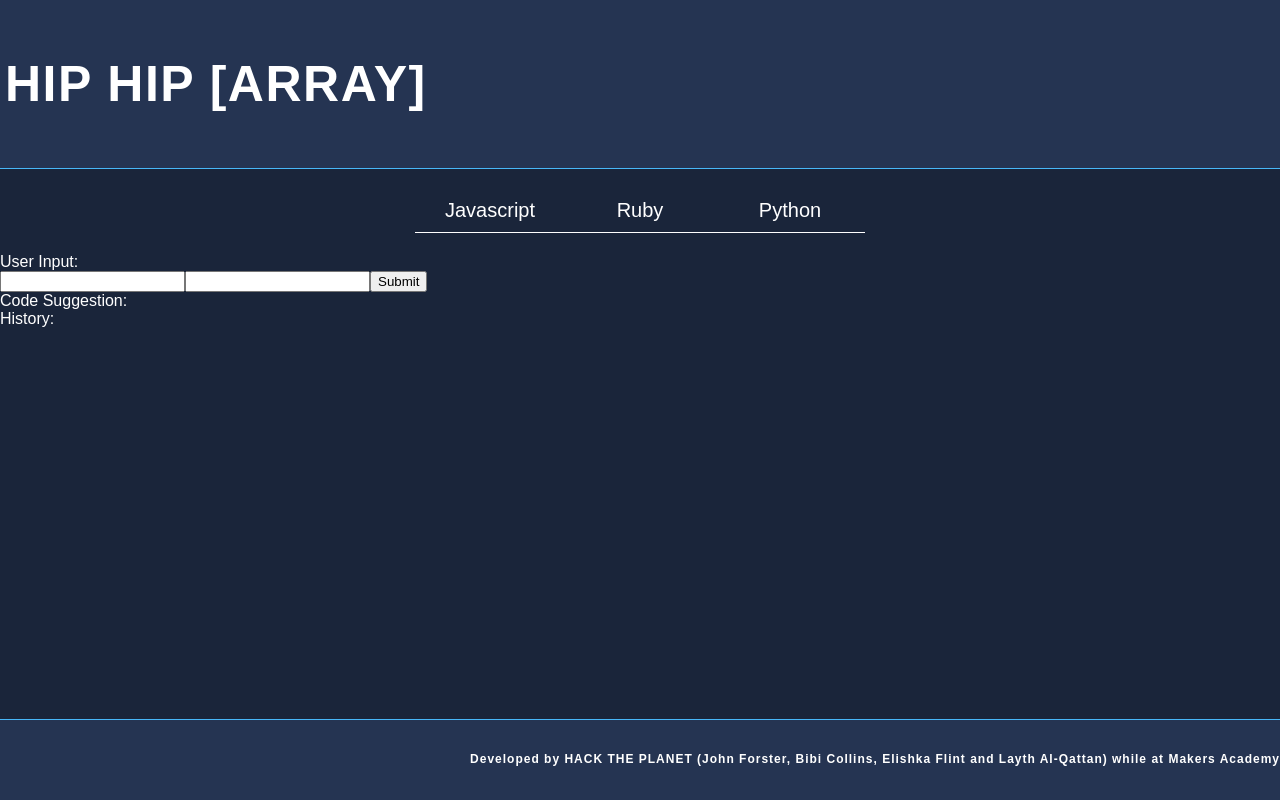
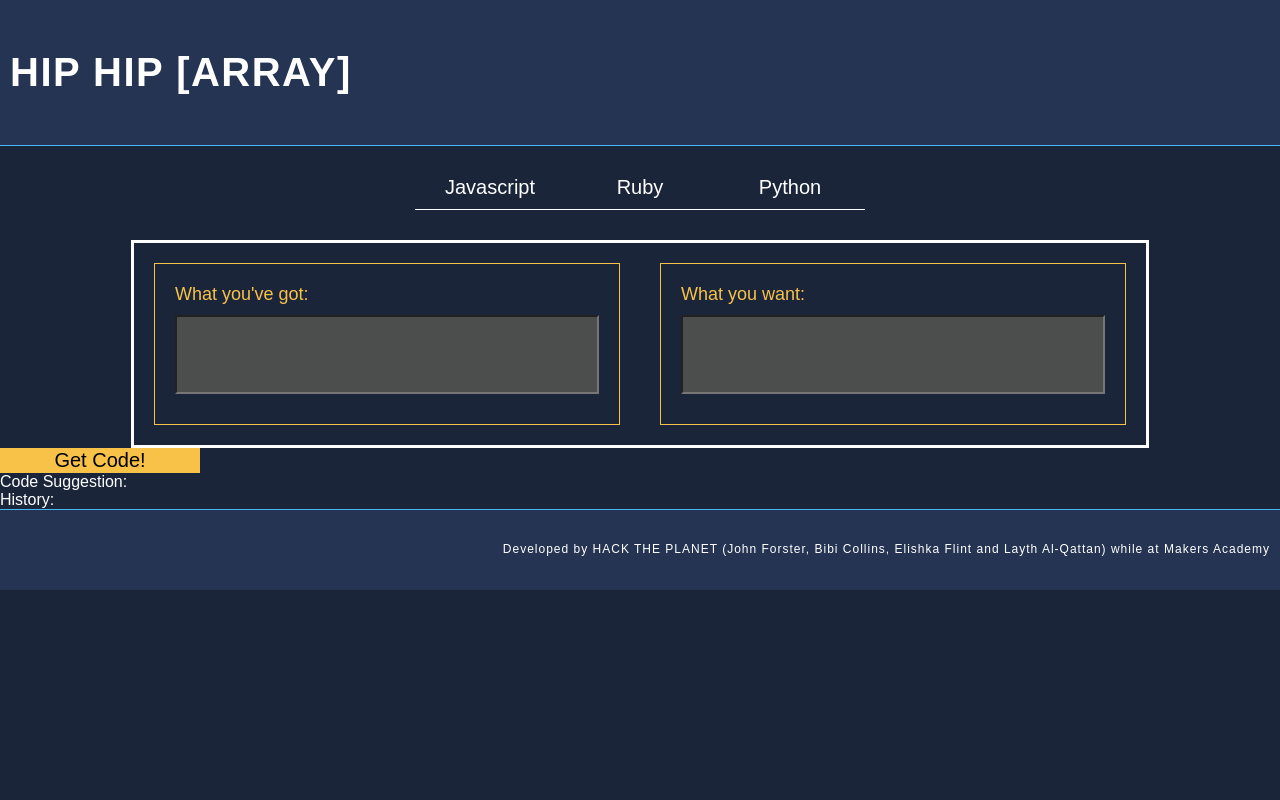
Before and after one commit to laythq/Array-Of-Sunshine, a React (Create React App) app in the folder client/: page / in a window 1280 px wide. Built offline with nearby package versions, Linux system fonts and the light colour scheme.

Commit message:
STYLING Add input boxes

```diff
--- a/client/src/footer.css
+++ b/client/src/footer.css
@@ -1,10 +1,8 @@
 #footer {
-  position: fixed;
   bottom: 0;
   width: 100%;
   background-color: #253452;
   height: 80px;
-  letter-spacing: 1px;
   margin: 0px;
   padding: 0px;
   border-top: #48B7F8 solid 1px;
@@ -12,8 +10,9 @@
 
 #footer_content {
   text-align: right;
-  padding: 20px 0;
+  padding: 20px 10px;
   color: white;
   font-size: 12px;
-  font-weight: bold;
+  font-weight: none;
+  letter-spacing: 1px;
 }
--- a/client/src/header.css
+++ b/client/src/header.css
@@ -2,14 +2,11 @@
   background-color: #253452;
   color: white;
   letter-spacing: 1.5px;
-  margin: 0px;
-  padding: 0px;
   border-bottom: #48B7F8 solid 1px;
 }
 
-
 #header_title {
-  padding: 5px;
-  font-size: 50px;
+  padding: 10px;
+  font-size: 40px;
   font-weight: bold;
 }
--- /dev/null
+++ b/client/src/inputform.css
@@ -0,0 +1,56 @@
+@font-face {
+  font-family: "source-code-semibold";
+  src: url(./fonts/SourceCodePro-Semibold.otf)
+}
+
+#error {
+  text-align: center;
+  font-size: 17px;
+  color: white;
+  transition-duration: 0.4s;
+  margin-bottom: 10px;
+}
+
+#input-form {
+  border: none;
+}
+
+#inputs {
+  margin: 0 auto;
+  width: 1012px;
+  border: white solid;
+
+}
+
+#input-section, #output-section {
+  display: inline-block;
+  font-size: 18px;
+  color: #F8C248;
+  padding: 20px;
+  margin: 20px;
+  border: #F8C248 solid 1px;
+}
+
+.user-input {
+  font-family: "source-code-semibold";
+  text-align: center;
+  color: #48B7F8;
+  font-size: 30px;
+  margin: 10px 0px;
+  padding: 0px 10px;
+  height: 75px;
+  width: 400px;
+  background-color: #4C4E4E;
+  word-wrap: break-word;
+}
+
+.user-input:focus {
+  outline: none;
+}
+
+.submit {
+  border: none;
+  width: 200px;
+  background-color: #F8C248;
+  font-size: 20px;
+}
--- a/client/src/inputform.jsx
+++ b/client/src/inputform.jsx
@@ -2,6 +2,7 @@ import React from 'react';
 import { processInput } from './parser';
 import axios from 'axios';
 import { LanguageSelector } from './languageselector';
+import css from './inputform.css';
 
 export class InputForm extends React.Component {
   constructor(props) {
@@ -88,35 +89,40 @@ export class InputForm extends React.Component {
 
   render() {
 
-    let inputError;
-    let arrayError;
-    let languageError;
-    let outputError;
+    let error;
 
-    if (this.state.inputError) {inputError = <div>Please enter an array/list eg. [1,2,3]</div>}
-    if (this.state.arrayError) {arrayError = <div>Please enter an array/list eg. [1,2,3]</div>}
-    if (this.state.languageError) {languageError = <div>Please select a language</div>}
-    if (this.state.outputError) {outputError = <div>Please enter your desired output</div>}
+    if (this.state.inputError) {error = <div>Please enter an array/list in the correct format eg. [1,2,3]</div>}
+    if (this.state.arrayError) {error = <div>Please enter an array/list eg. [1,2,3]</div>}
+    if (this.state.languageError) {error = <div>Please select a language</div>}
+    if (this.state.outputError) {error = <div>Please enter your desired output</div>}
 
     return (
       <div>
-        <div>
-          {inputError}
-          {arrayError}
-          {languageError}
-          {outputError}
-        </div>
         <div>
           <LanguageSelector
             selectLanguage={this.selectLanguage}
           />
         </div>
-        <div>
-          User Input:
+        <div id="error">
+          {error}
+        </div>
+        <div id="input-form">
           <form onSubmit={this.handleSubmit}>
-            <input id="input" name="input" type="text" onChange={this.handleChange} />
-            <input id="output" name="output" type="text" onChange={this.handleChange} />
-            <input type="submit" value="Submit" />
+            <div id="inputs">
+              <div id="input-section">
+                <div class="instruction">
+                  What you've got:
+                </div>
+                <input id="input" name="input" type="text" class="user-input" onChange={this.handleChange} />
+              </div>
+              <div id="output-section">
+                <div class="instruction">
+                  What you want:
+                </div>
+                <input id="output" name="output" type="text" class="user-input" onChange={this.handleChange} />
+              </div>
+            </div>
+            <input type="submit" class="submit" value="Get Code!" />
           </form>
         </div>
       </div>
--- a/client/src/languageselector.css
+++ b/client/src/languageselector.css
@@ -5,7 +5,6 @@
 #buttons {
   border-bottom: white solid 1px;
   margin: auto;
-  align-content: center;
   width: 450px;
 }
 
```
Also changed, not shown: client/src/fonts/SourceCodePro-Semibold.otf (added).
